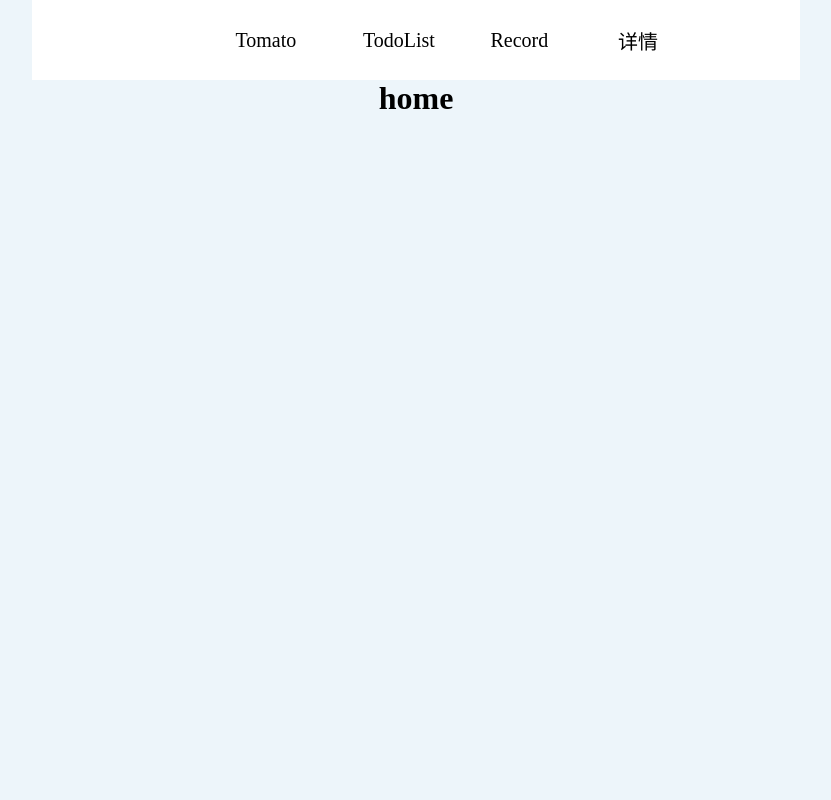
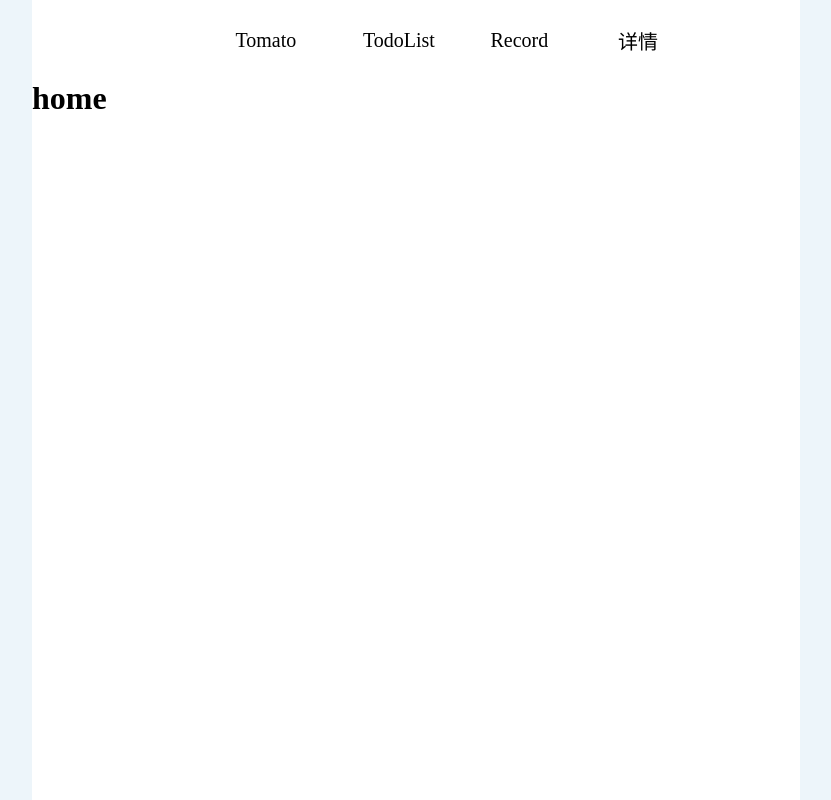
Before and after one commit to 1446450047/Tomato-ToDo, a React (Create React App) app: page / in a window 1280 px wide. Shown: the whole page, without its empty margins (224-1055 px from the left). Built offline with nearby package versions, Linux system fonts and the light colour scheme.

Commit message:
让main尽可能的高，重构布局代码

```diff
--- a/src/App.jsx
+++ b/src/App.jsx
@@ -1,7 +1,7 @@
 import * as React from "react";
-import Wrapper from "./components/wrapper";
 import Header from "./components/header/Header";
 import MainView from "./routes";
+import styled from "styled-components";
 
 function App() {
     return (
@@ -12,6 +12,15 @@ function App() {
     );
 }
 
+const Wrapper = styled.div`
+  height: 100vh;
+  width: 100vw;
+  display: flex;
+  background:#EDF5FA;
+  justify-content: flex-start;
+  flex-direction: column;
+  align-items: center;
+`;
 
 
 
--- a/src/components/header/Header.jsx
+++ b/src/components/header/Header.jsx
@@ -41,5 +41,4 @@ const HeadItem = styled.div`
      }
 `;
 
-
 export default Header;
--- a/src/components/wrapper.jsx
+++ /dev/null
@@ -1,13 +0,0 @@
-import styled from "styled-components";
-
-const Wrapper = styled.div`
-  height: 100vh;
-  width: 100vw;
-  display: flex;
-  background:#EDF5FA;
-  justify-content: flex-start;
-  flex-direction: column;
-  align-items: center;
-`;
-
-export default Wrapper;
--- a/src/routes/index.jsx
+++ b/src/routes/index.jsx
@@ -5,9 +5,11 @@ import ToDoList from "../components/main/ToDoList";
 import Record from "../components/main/Record";
 import Info from "../components/main/Info";
 import * as React from "react";
+import styled from "styled-components";
 
 export default function MainView(){
     return(
+        <MainWrapper>
             <Routes>
                 <Route path="/" element={<Home />} />
                 <Route path="tomato" element={<Tomato />} />
@@ -15,5 +17,14 @@ export default function MainView(){
                 <Route path="record" element={<Record />} />
                 <Route path="info" element={<Info />} />
             </Routes>
+        </MainWrapper>
+
     )
 }
+const MainWrapper = styled.div`
+  width: 60%;
+  background: #ffffff;
+
+  //尽可能的高
+  flex: 1;
+`
```
Lines whose indentation alone changed are shown as unchanged.
